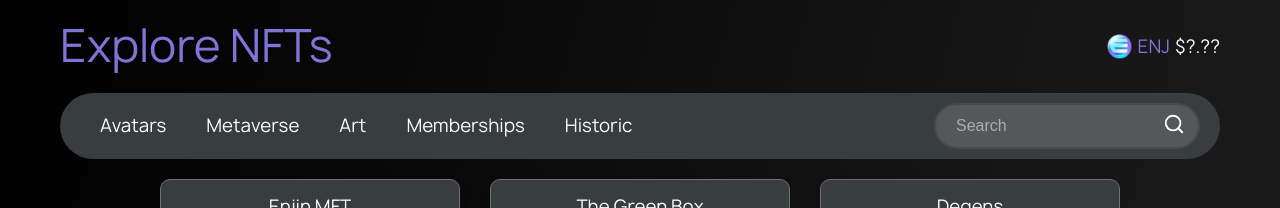
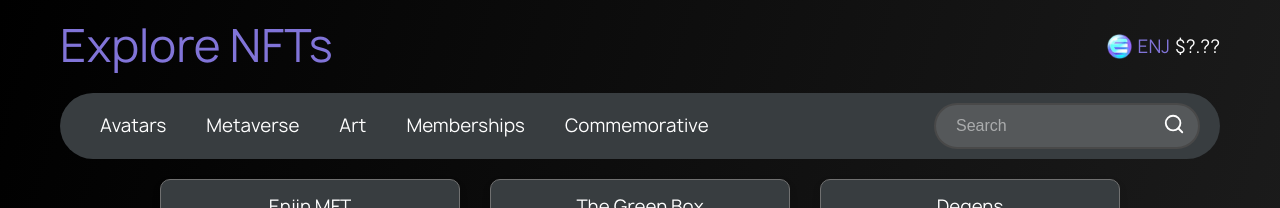
Before and after one commit to Zyphaex/enjindex, a React (Vite) app in the folder frontend/: page / in a window 1280 px wide. Shown: the top 208 px of the page. Built offline with nearby package versions, Linux system fonts and the light colour scheme; no server answers.

Commit message:
ENJindex branding

```diff
--- a/frontend/index.html
+++ b/frontend/index.html
@@ -3,13 +3,13 @@
   <head>
     <meta charset="UTF-8">
     <meta name="viewport" content="width=device-width, initial-scale=1.0"/>
-    <title>Blockchain Explorer</title>
+    <title>Explore | ENJindex</title>
     <meta name="description" content="Final Year Project 2024 @ Nottingham Trent University."/>
     <meta property="og:title" content="Blockchain Explorer"/>
     <meta property="og:description" content="Final Year Project 2024 @ Nottingham Trent University."/>
     <meta property="og:image" content="#"/>
     <meta property="og:type" content="website"/>
-    <meta property="og:url" content="#"/>
+    <meta property="og:url" content="https://enjindex.com"/>
     <link rel="icon" type="image/svg+xml" href="/favicon.svg"/>
   </head>
   <body>
--- a/frontend/src/App.tsx
+++ b/frontend/src/App.tsx
@@ -27,10 +27,10 @@ const tokens = [
   { name: 'Aeonclipse Key', collection: 'The Multiverse', type: 'Metaverse', imageUrl: 'https://nft.production.enjinusercontent.com/metadata/enjin/media/807f05cd0ae3dd6ca57ae56a6dfec3fce0ea66286a30043e27f99b4d59ce128d.jpg', link: 'https://nft.io/asset/2967-106338239662793274425543839176105918464' },
   { name: 'Archspire', collection: 'The Multiverse', type: 'Metaverse', imageUrl: 'https://nft.production.enjinusercontent.com/metadata/enjin/media/395a0e11130e05ef0c3e751baa8ff2690c904f04eca0d9e287bc5a80eafb739d.jpg', link: 'https://nft.io/asset/2967-106338239662793273447866403269499682816' },
 
-  { name: 'The N-Chip', collection: 'Enjin Collection', type: 'Historic', imageUrl: 'https://nft.production.enjinusercontent.com/metadata/enjin/media/433533c0d1058c547c35322124b57613e643e3a13d1137ca0f0c8056a043d4bb.png', link: 'https://nft.io/asset/3312-149870456524749471531692288625520682901' },
-  { name: 'Enjin Website Builder Service Medal', collection: 'Enjin Website Builder Service Medal', type: 'Historic', imageUrl: 'https://nft.production.enjinusercontent.com/metadata/enjin/media/3c83e2a693a068eb35bb2e19e6f68ae2d1075e2e569e23a6c4f6e0d01c5621c9.gif', link: 'https://nft.io/collection/enjin-website-builder-service-medal/' },
-  { name: 'Enjin Wallet 2.0 Beta Tester Badge', collection: 'Enjin Collection', type: 'Historic', imageUrl: 'https://nft.production.enjinusercontent.com/metadata/enjin/media/601be4206b4e32a39d2d86ed1b82d120fa6aeabef524a300be582113a3d173ab.gif', link: 'https://nft.io/asset/3312-149870456524749507742650905317370513202' },
-  { name: 'EnjinX Launch Token', collection: 'Enjin Collection', type: 'Historic', imageUrl: 'https://nft.production.enjinusercontent.com/metadata/enjin/media/de1335aee52e0c05c59dfb768c3cb4a1e4e6acfd1a7fbeab0176fae035197a01.jpg', link: 'https://nft.io/asset/3312-148873535527910585457518669488281616384' },
+  { name: 'The N-Chip', collection: 'Enjin Collection', type: 'Commemorative', imageUrl: 'https://nft.production.enjinusercontent.com/metadata/enjin/media/433533c0d1058c547c35322124b57613e643e3a13d1137ca0f0c8056a043d4bb.png', link: 'https://nft.io/asset/3312-149870456524749471531692288625520682901' },
+  { name: 'Enjin Website Builder Service Medal', collection: 'Enjin Website Builder Service Medal', type: 'Commemorative', imageUrl: 'https://nft.production.enjinusercontent.com/metadata/enjin/media/3c83e2a693a068eb35bb2e19e6f68ae2d1075e2e569e23a6c4f6e0d01c5621c9.gif', link: 'https://nft.io/collection/enjin-website-builder-service-medal/' },
+  { name: 'Enjin Wallet 2.0 Beta Tester Badge', collection: 'Enjin Collection', type: 'Commemorative', imageUrl: 'https://nft.production.enjinusercontent.com/metadata/enjin/media/601be4206b4e32a39d2d86ed1b82d120fa6aeabef524a300be582113a3d173ab.gif', link: 'https://nft.io/asset/3312-149870456524749507742650905317370513202' },
+  { name: 'EnjinX Launch Token', collection: 'Enjin Collection', type: 'Commemorative', imageUrl: 'https://nft.production.enjinusercontent.com/metadata/enjin/media/de1335aee52e0c05c59dfb768c3cb4a1e4e6acfd1a7fbeab0176fae035197a01.jpg', link: 'https://nft.io/asset/3312-148873535527910585457518669488281616384' },
 
   { name: 'Rakku, Mecha Clan Shockslinger', collection: '#MyFirstNFT', type: 'Avatars', imageUrl: 'https://nft.production.enjinusercontent.com/metadata/enjin/media/d1010448b3c61556a88ef787c2027d8005c29a75998e0712db371120c2036153.gif', link: 'https://nft.io/asset/3044-160504280491028834688987873652194148353' },
   { name: 'Thresh, Mecha Clan Bounty Hunter', collection: '#MyFirstNFT', type: 'Avatars', imageUrl: 'https://nft.production.enjinusercontent.com/metadata/enjin/media/badb13912192394e16bbc8a0f9b9f7d675677f67eaf5a0215fed1478af948a9b.gif', link: 'https://nft.io/asset/3044-160504280491028834670541129578484596741' },
--- a/frontend/src/components/Nav.tsx
+++ b/frontend/src/components/Nav.tsx
@@ -7,7 +7,7 @@ const navLinks = [
   { name: 'Metaverse', href: '#metaverse' },
   { name: 'Art', href: '#art' },
   { name: 'Memberships', href: '#memberships' },
-  { name: 'Historic', href: '#historic' },
+  { name: 'Commemorative', href: '#commemorative' },
 ];
 
 const Nav = ({ links = navLinks }) => {
```
